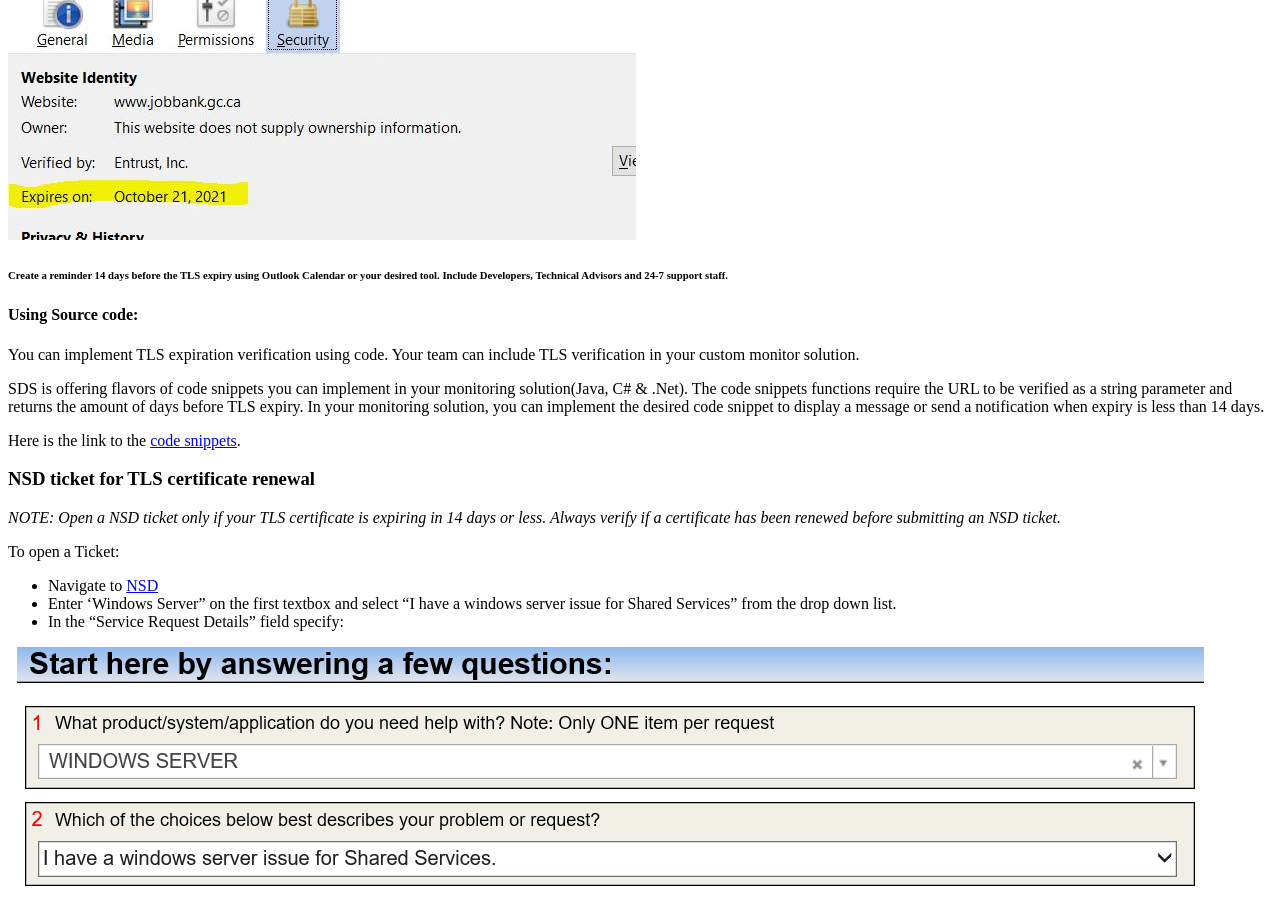
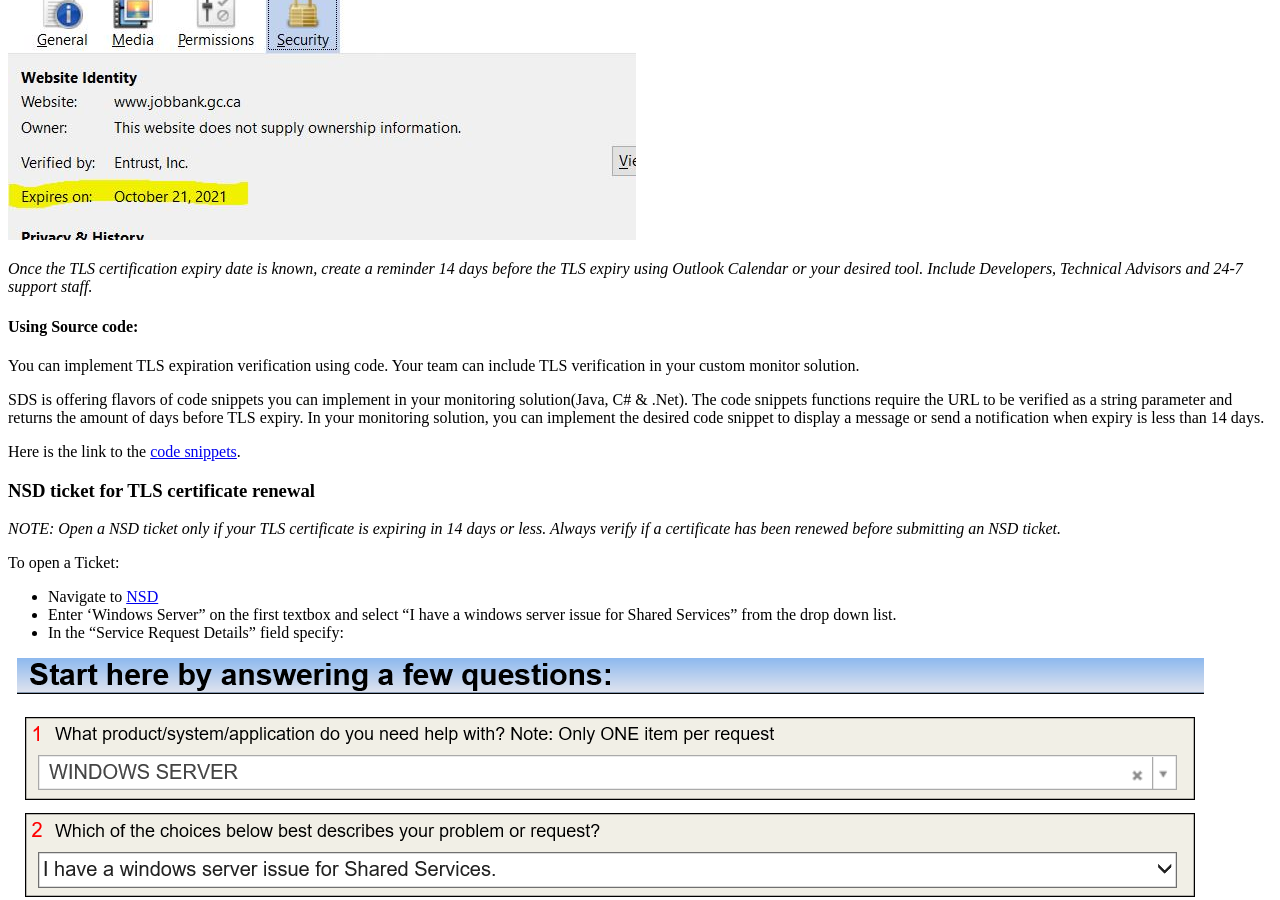
Before and after one commit to esdc-devcop/esdc-devcop.github.io, a Jekyll site: the page built from _guides/TLS_Certificate_Expiry.md, in a window 1280 px wide and 900 px high, scrolled down 2617 px. Built offline with Jekyll 4.4.1, drawn with Linux system fonts in a browser that asks for light colours; comment, search, counter and statistics services are not loaded.

Commit message:
Update TLS_Certificate_Expiry.md

```diff
--- a/_guides/TLS_Certificate_Expiry.md
+++ b/_guides/TLS_Certificate_Expiry.md
@@ -44,7 +44,7 @@ For FireFox:
 
 ![FireFox3](../assets/TLSExpiration/Firefox_Licence_3.jpg)
 
-###### Create a reminder 14 days before the TLS expiry using Outlook Calendar or your desired tool. Include Developers, Technical Advisors and 24-7 support staff.
+*Once the TLS certification expiry date is known, create a reminder 14 days before the TLS expiry using Outlook Calendar or your desired tool. Include Developers, Technical Advisors and 24-7 support staff.*
 
 #### Using Source code:
 
```
